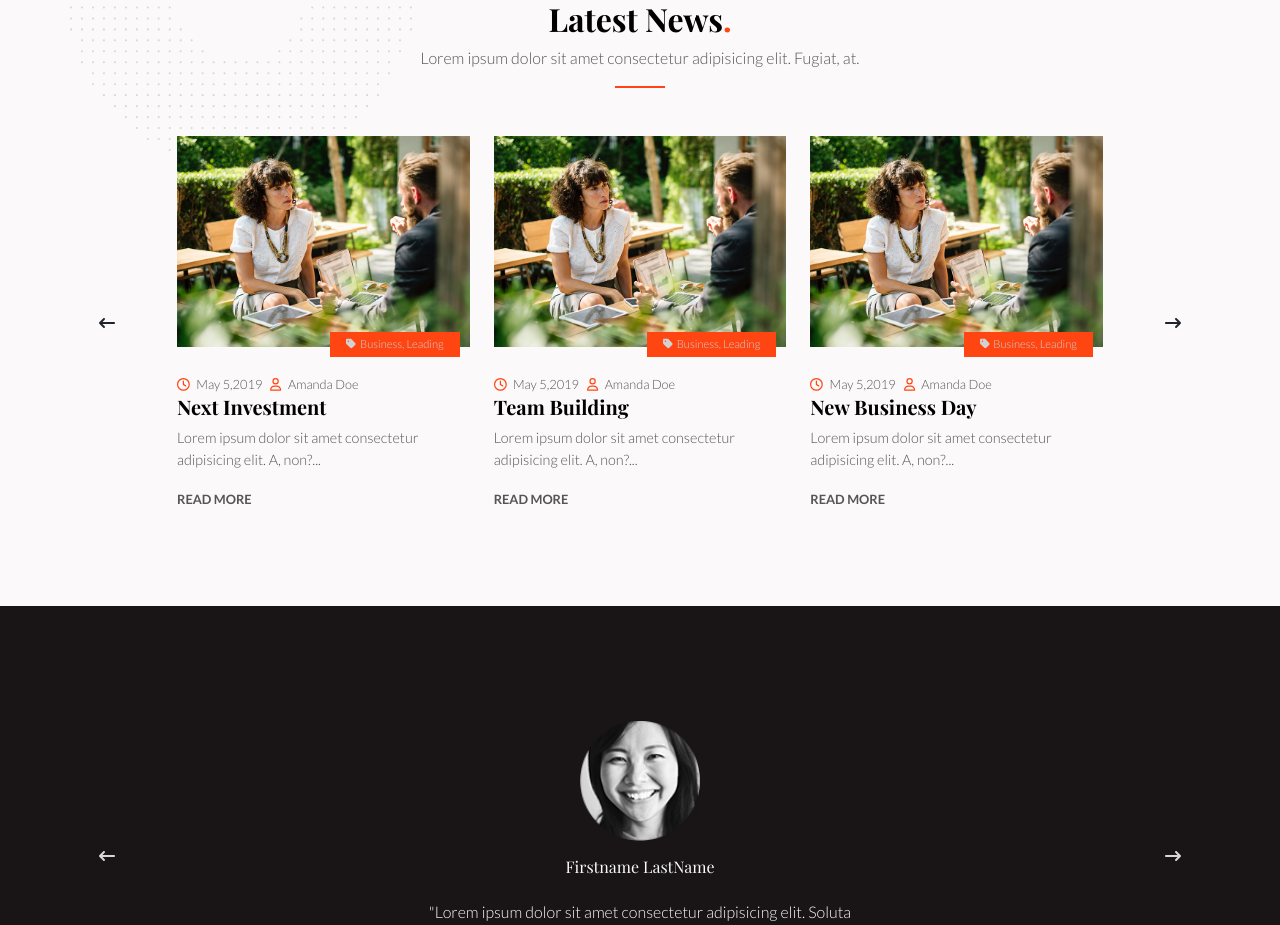
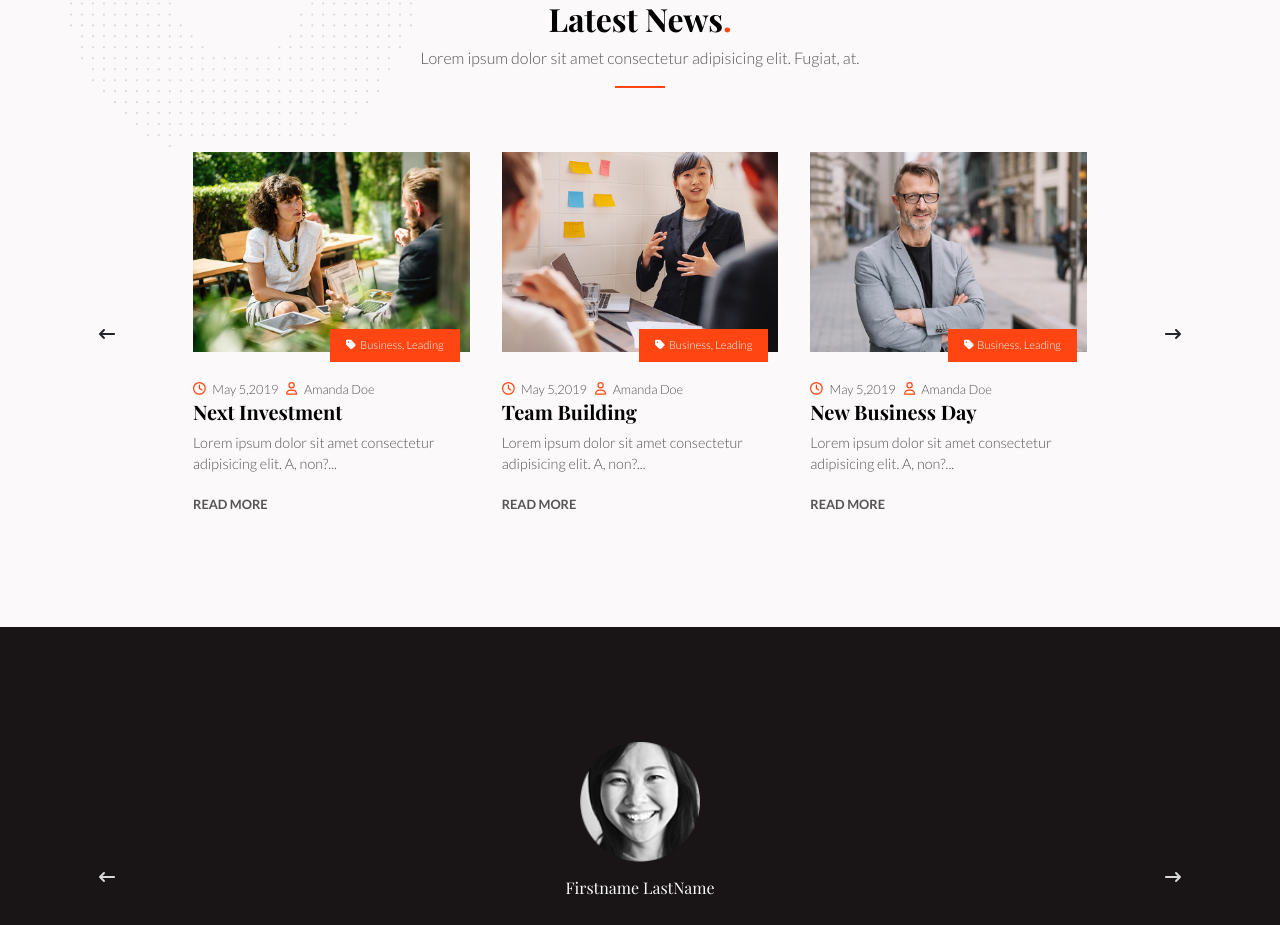
Before and after one commit to Roberto-Larivera/proj-html-vuejs, a Vue app: page / in a window 1280 px wide. Shown: the part 3120-4045 px from the top of the page. Built offline with nearby package versions, Linux system fonts and the light colour scheme.

Commit message:
mod MainSectionLatestNews + funzione carousel

```diff
--- a/src/components/Main/MainCardScLatestNews.vue
+++ b/src/components/Main/MainCardScLatestNews.vue
@@ -15,6 +15,10 @@ export default {
         url: {
             type: String,
             default: '#nogo'
+        },
+        src: {
+            type: String,
+            default: 'https://via.placeholder.com/150'
         }
 
     }
@@ -23,12 +27,12 @@ export default {
 </script>
 
 <template>
-    <div>
+    <div class="d-flex flex-column justify-content-between h-100 text-start ">
         <div class="content-top w-100 mb-4">
 
             <div class="top-imgs d-flex flex-column position-relative">
-                <img src="../../assets/img/h1-img-01.jpg" alt="img-1">
-                <div class="text-bg text-center p-1 px-3 position-absolute d-flex align-items-center">
+                <img :src="src" alt="img-1">
+                <div class="text-bg text-center p-2 px-3 position-absolute d-flex align-items-center">
                     <span class="me-1">
                         <font-awesome-icon icon="fa-solid fa-tag" />
                     </span>
@@ -89,7 +93,7 @@ export default {
     bottom: -10px;
 
     span {
-        color: $text_color-3;
+        color: $text_color-1;
         font-weight: 300;
         font-size: 0.7rem;
         text-transform: capitalize;
--- a/src/components/Main/MainSectionLatestNews.vue
+++ b/src/components/Main/MainSectionLatestNews.vue
@@ -9,35 +9,89 @@ export default {
   },
   data() {
     return {
-      mainLatestNewsList:[
+      mainLatestNewsList: [
         {
-          tag:'business, Leading' ,
+          tag: 'business, Leading',
           date: 'May 5,2019',
           author: 'amanda doe',
           title: 'next investment',
           description: 'Lorem ipsum dolor sit amet consectetur adipisicing elit. A, non?...',
-          url:'#nogo',
+          url: '#nogo',
+          src: 'h1-img-01.jpg',
         },
         {
-          tag:'business, Leading' ,
+          tag: 'business, Leading',
           date: 'May 5,2019',
           author: 'amanda doe',
           title: 'team building',
           description: 'Lorem ipsum dolor sit amet consectetur adipisicing elit. A, non?...',
-          url:'#nogo',
+          url: '#nogo',
+          src: 'h1-img-02.jpg',
         },
         {
-          tag:'business, Leading' ,
+          tag: 'business, Leading',
           date: 'May 5,2019',
           author: 'amanda doe',
           title: 'new business day',
           description: 'Lorem ipsum dolor sit amet consectetur adipisicing elit. A, non?...',
-          url:'#nogo',
+          url: '#nogo',
+          src: 'h1-img-03.jpg',
         },
-      ]
-    }
+        {
+          tag: 'business, Leading',
+          date: 'May 5,2019',
+          author: 'amanda doe',
+          title: 'next investment',
+          description: 'Lorem ipsum dolor sit amet consectetur adipisicing elit. A, non?...',
+          url: '#nogo',
+          src: 'h1-img-02.jpg',
+        },
+        {
+          tag: 'business, Leading',
+          date: 'May 5,2019',
+          author: 'amanda doe',
+          title: 'team building',
+          description: 'Lorem ipsum dolor sit amet consectetur adipisicing elit. A, non?...',
+          url: '#nogo',
+          src: 'h1-img-01.jpg',
+        },
+        {
+          tag: 'business, Leading',
+          date: 'May 5,2019',
+          author: 'amanda doe',
+          title: 'new business day',
+          description: 'Lorem ipsum dolor sit amet consectetur adipisicing elit. A, non?...',
+          url: '#nogo',
+          src: 'h1-img-03.jpg',
+        },
+      ],
+      innerStyles: {},
+      step: 0,
+      transitioning: false
     }
 
+  },
+  methods: {
+    getImagePath(imgPath) {
+      return new URL(imgPath, import.meta.url).href;
+    },
+    next() {
+      if (this.step === this.mainLatestNewsList.length - 3) {
+        this.step = -1
+      }
+      this.$refs.inner.style.transform = `translateX(-${(100 / 3) * ++this.step}%)`
+    },
+    prev() {
+      if (this.step === 0) {
+        this.step = this.mainLatestNewsList.length - 4
+        this.$refs.inner.style.transform = `translateX(-${(100 / 3) * ++this.step}%)`
+      }
+      else {
+        this.step -= 2
+        this.next()
+      }
+    },
+  },
 }
 </script>
 
@@ -61,16 +115,18 @@ export default {
         <div class="row">
 
           <div class="col d-flex justify-content-start align-items-center">
-            <button class="btn rounded-circle">
+            <button class="btn rounded-circle" @click="prev">
               <font-awesome-icon icon="fa-solid fa-arrow-left-long" />
             </button>
           </div>
 
           <div class="col-10">
-            <div class="row row-cols-3 flex-nowrap">
+            <div class="row">
 
-              <div class="col" v-for="element in mainLatestNewsList">
-
+              <div class="col">
+                <div class="carousel">
+                        <div class="inner" ref="inner" :style="innerStyles">
+                            <div class="card  p-3" v-for="element,index in mainLatestNewsList" :key="index">
                                 <MainCardScLatestNews
                                   :tag="element.tag"
                                   :date="element.date"
@@ -78,7 +134,13 @@ export default {
                                   :title="element.title"
                                   :description="element.description"
                                   :url="element.url"
+                                  :src="getImagePath(`../../assets/img/${element.src}`)"
                                 />
+                            </div>
+                        </div>
+                    </div>
+
+
 
               </div>
 
@@ -86,7 +148,7 @@ export default {
 
           </div>
           <div class="col d-flex justify-content-end align-items-center">
-            <button class="btn rounded-circle">
+            <button class="btn rounded-circle" @click="next">
               <font-awesome-icon icon="fa-solid fa-arrow-right-long" />
             </button>
 
@@ -103,18 +165,35 @@ export default {
 </template>
 
 <style lang="scss" scoped>
-.bg_plug{
+.bg_plug {
   background-image: url(../../../public/svg/svg-4.svg);
   background-repeat: no-repeat;
-  background-position: top left ;
+  background-position: top left;
   background-size: 30%;
   height: 500px;
   left: 0;
   top: -20%;
   pointer-events: none;
 }
+
 .btn {
   @include btn-carousel-default;
 
 }
+
+.carousel {
+    width: 100%;
+    overflow: hidden;
+    text-align: center;
+    .inner {
+        display: flex;
+        transition: all 500ms ease-in-out;
+    }
+    .card {
+        flex-basis: calc(100% / 3);
+        flex-shrink: 0;
+        border: none;
+        background-color: $background_color-5 !important;
+    }
+}
 </style>
```
Lines whose indentation alone changed are shown as unchanged.
